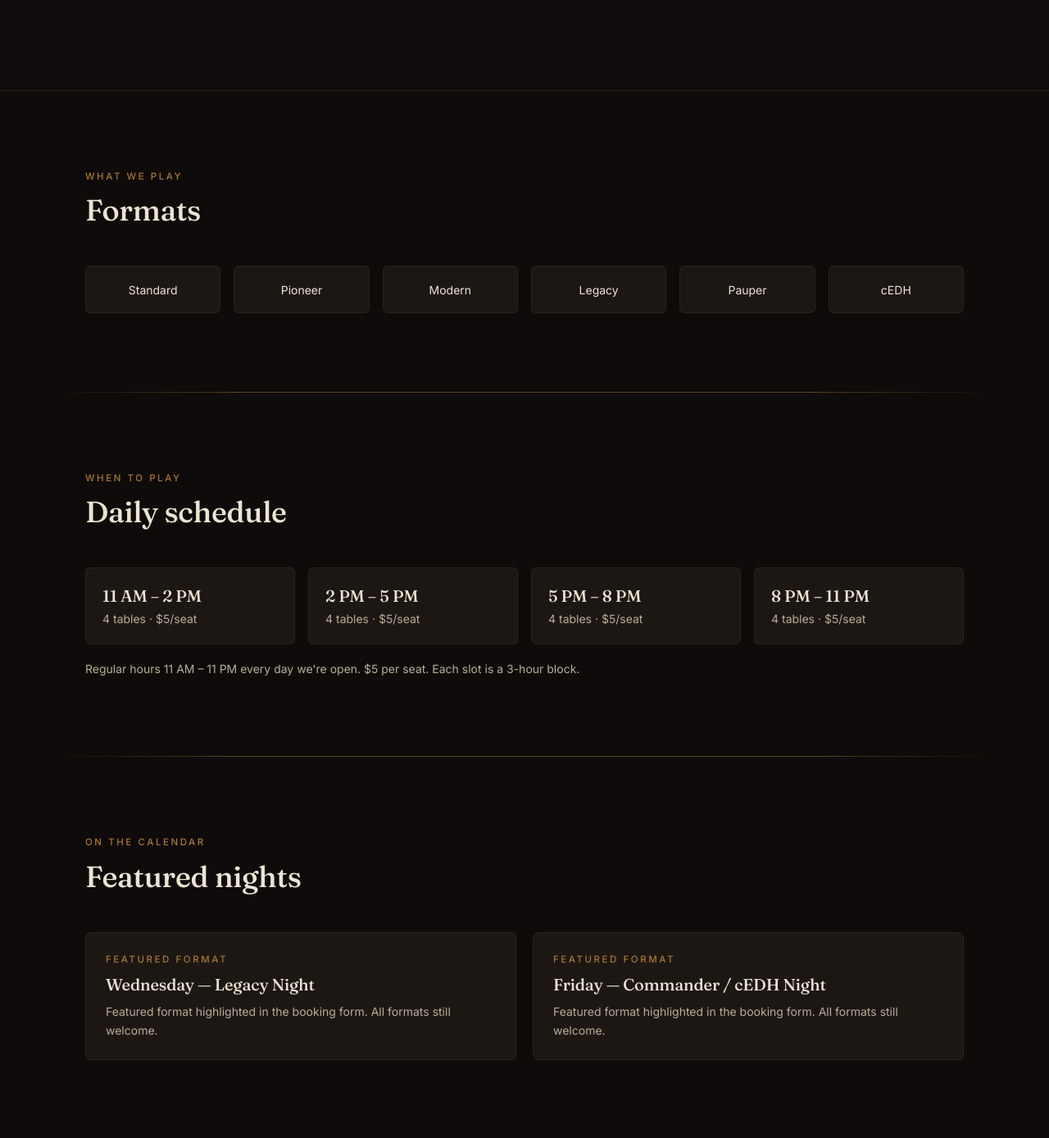
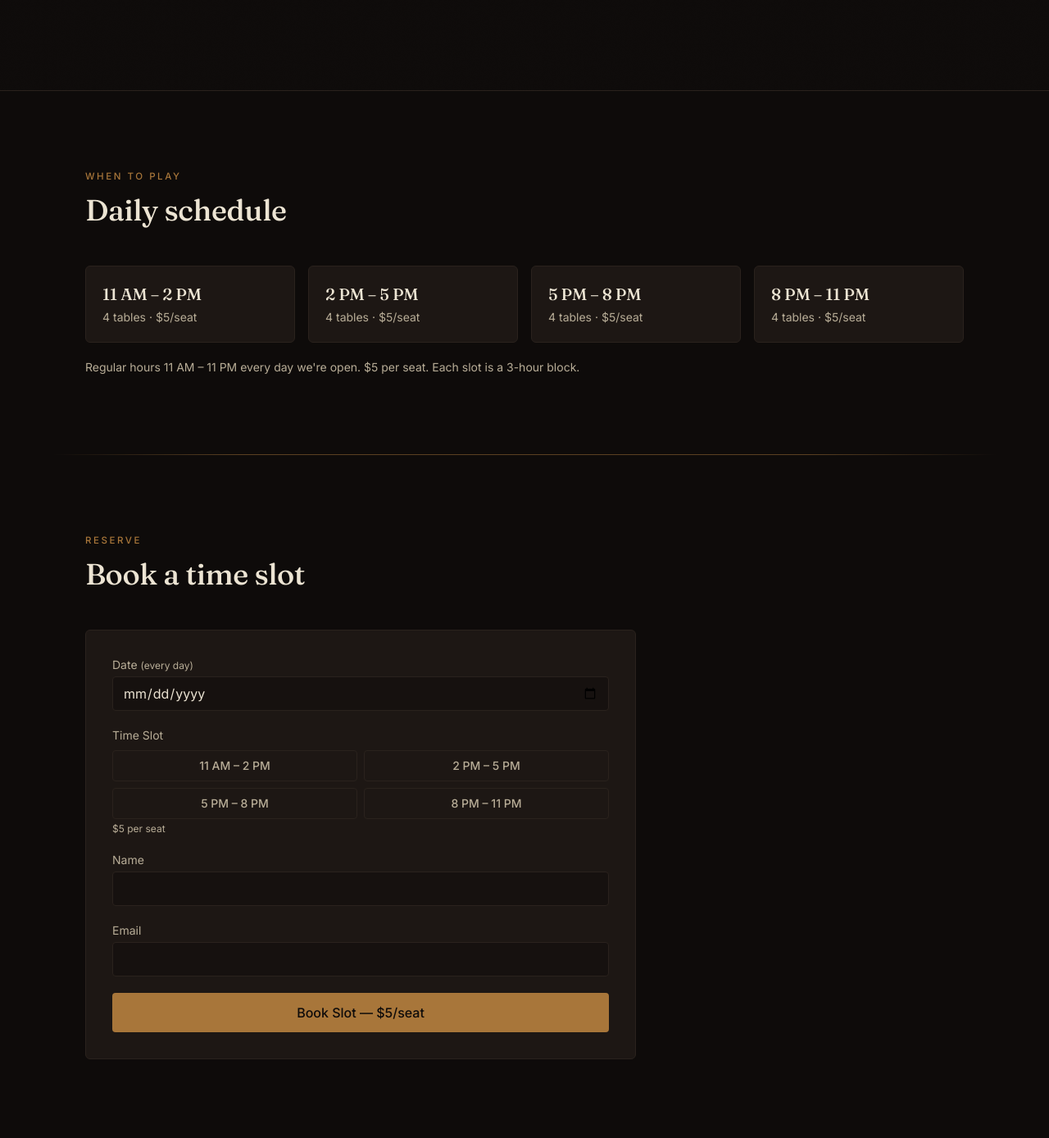
Before and after one commit to Atlas-Of-Abraxas/warehouse-41, a Next.js app: page /mtg in a window 1280 px wide. Shown: the part 495-1883 px from the top of the page at 82% size. Built offline with nearby package versions, Linux system fonts and the light colour scheme; no server answers.

Commit message:
Remove Formats and Featured Nights sections from MTG page
Drop both sections (and the now-unused MTG_FORMATS / SPECIAL_NIGHT_LABELS
imports) for now; the MTG page is hero → daily schedule → booking → CTA.

```diff
--- a/src/app/mtg/page.tsx
+++ b/src/app/mtg/page.tsx
@@ -1,9 +1,7 @@
 import {
-  MTG_FORMATS,
   TIME_SLOT_LABELS,
   TIME_SLOTS,
   REGULAR_SLOT_PRICE,
-  SPECIAL_NIGHT_LABELS,
 } from "@/lib/mtg";
 import MTGBookingForm from "./MTGBookingForm";
 import { SectionHeader } from "@/components/ui/SectionHeader";
@@ -30,23 +28,6 @@ export default function MTGPage() {
         </div>
       </section>
 
-      {/* ----------------------- FORMATS ----------------------- */}
-      <section className="max-w-6xl mx-auto px-6 md:px-10 py-20 md:py-24">
-        <SectionHeader eyebrow="What we play" title="Formats" />
-        <div className="mt-12 grid grid-cols-2 sm:grid-cols-3 lg:grid-cols-6 gap-3 sm:gap-4">
-          {MTG_FORMATS.map((f) => (
-            <div
-              key={f}
-              className="rounded-md border border-[var(--color-border)] bg-[var(--color-bg-card)] p-4 text-center hover:border-[var(--color-accent)] transition-colors"
-            >
-              <span className="text-sm text-[var(--color-text-primary)]">{f}</span>
-            </div>
-          ))}
-        </div>
-      </section>
-
-      <div className="rule-brass max-w-6xl mx-auto" />
-
       {/* ----------------------- DAILY SCHEDULE ----------------------- */}
       <section className="max-w-6xl mx-auto px-6 md:px-10 py-20 md:py-24">
         <SectionHeader eyebrow="When to play" title="Daily schedule" />
@@ -69,29 +50,6 @@ export default function MTGPage() {
           Regular hours 11 AM – 11 PM every day we&apos;re open. ${String(REGULAR_SLOT_PRICE)} per
           seat. Each slot is a 3-hour block.
         </p>
-      </section>
-
-      <div className="rule-brass max-w-6xl mx-auto" />
-
-      {/* ----------------------- FEATURED NIGHTS ----------------------- */}
-      <section className="max-w-6xl mx-auto px-6 md:px-10 py-20 md:py-24">
-        <SectionHeader eyebrow="On the calendar" title="Featured nights" />
-        <div className="mt-12 grid grid-cols-1 md:grid-cols-2 gap-5">
-          {Object.entries(SPECIAL_NIGHT_LABELS).map(([, label]) => (
-            <div
-              key={label}
-              className="rounded-md border border-[var(--color-border)] bg-[var(--color-bg-card)] p-6"
-            >
-              <p className="eyebrow">Featured format</p>
-              <h3 className="mt-2 font-[family-name:var(--font-display)] text-xl text-[var(--color-text-primary)]">
-                {label}
-              </h3>
-              <p className="mt-2 text-sm text-[var(--color-text-secondary)] leading-relaxed">
-                Featured format highlighted in the booking form. All formats still welcome.
-              </p>
-            </div>
-          ))}
-        </div>
       </section>
 
       <div className="rule-brass max-w-6xl mx-auto" />
```
